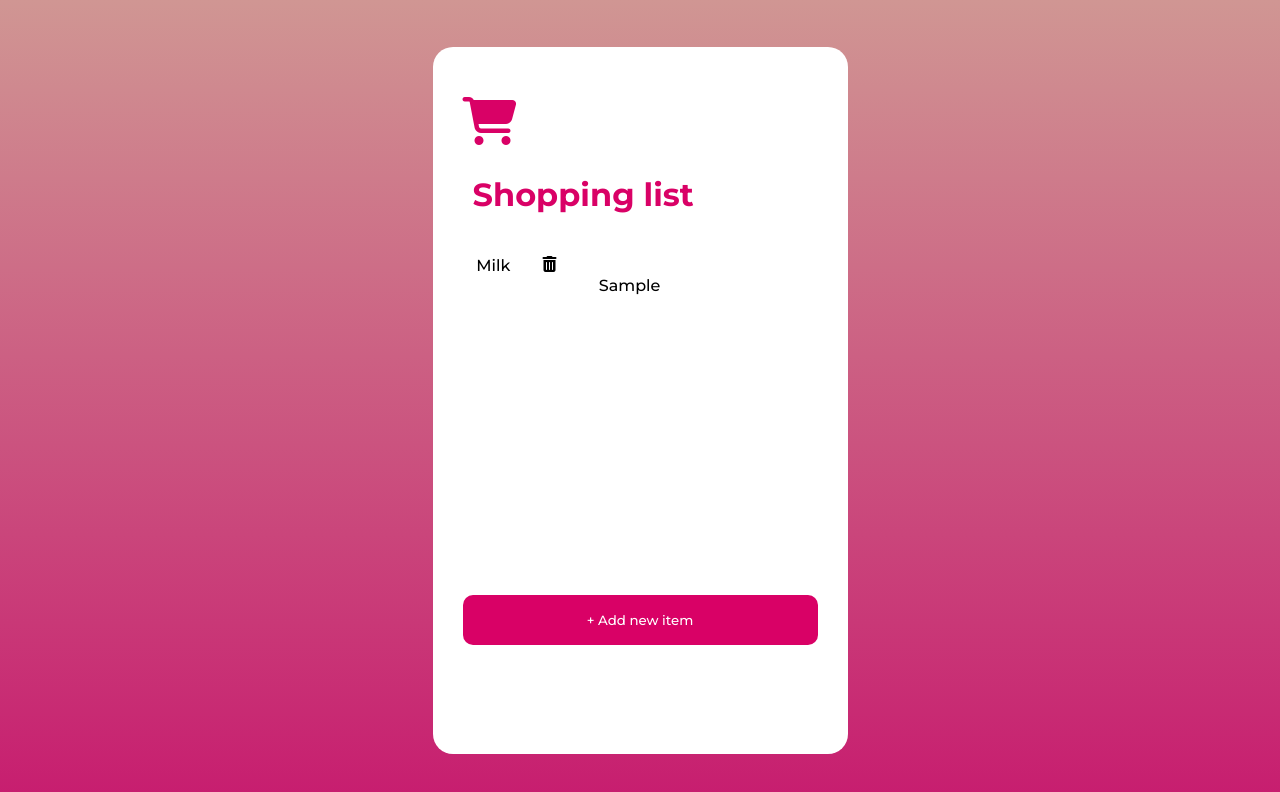
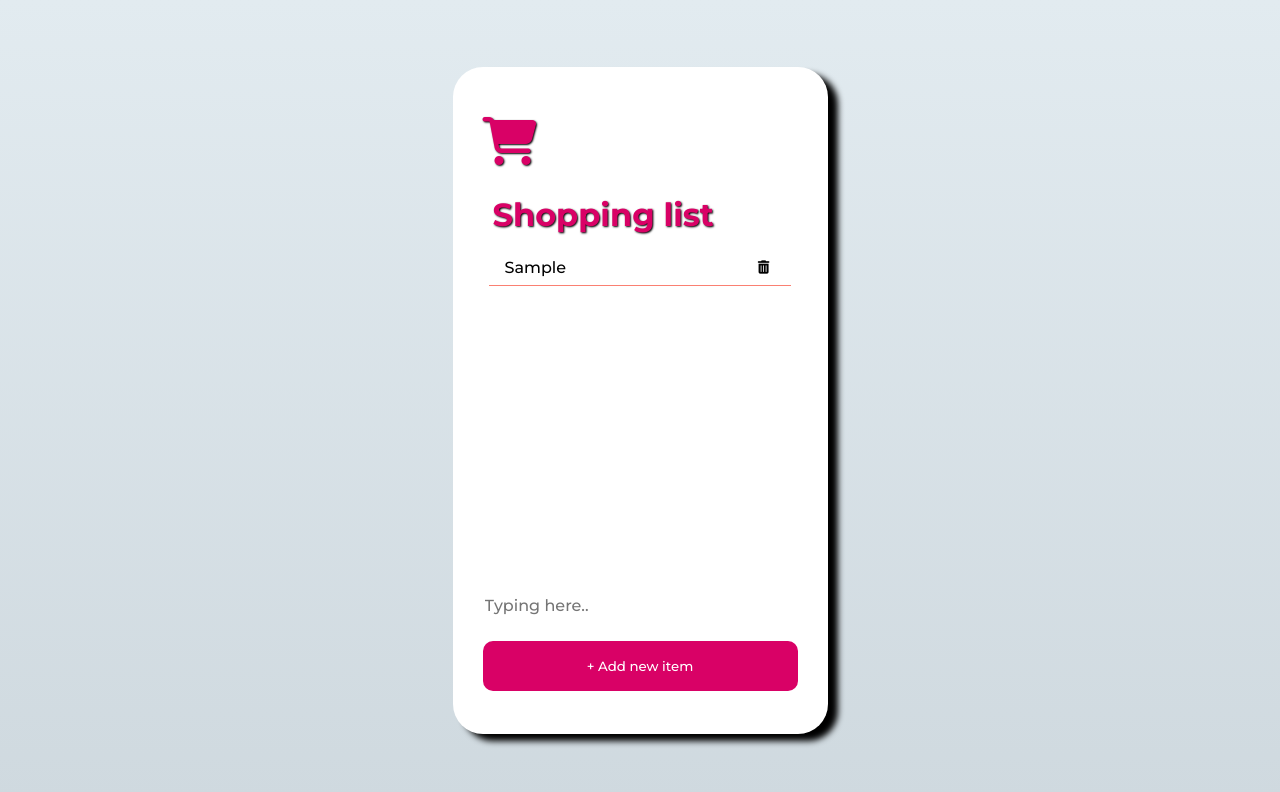
Before and after one commit to helloworld-Jisoo/JavaScript101, a plain HTML site: page 2. DOM/index.html in a window 1280 px wide. Both pictures are taken after typing "Sample" into the empty fields and a click on the button "+ Add new item". Drawn offline with Linux system fonts and the light colour scheme.

Commit message:
Shopping List done
#DOM
#appendChild
#setAttribute
#innerHTML
#removeChild

```diff
--- a/2. DOM/index.html
+++ b/2. DOM/index.html
@@ -3,26 +3,22 @@
 <head>
   <meta charset="UTF-8">
   <meta name="viewport" content="width=device-width, initial-scale=1.0">
+  <script src="main.js" defer></script>
   <link rel="stylesheet" href="style.css">
   <title>Shopping List</title>
 </head>
 <body>
   <section class="shopping">
-  <header>
+  <header class="header">
     <i class="fas fa-shopping-cart"></i>
     <p>Shopping list</p>
   </header>
-<div class="content">
-  <ul>
-    <li>Milk<i class="fas fa-trash-alt"></i></li>
-
-  </ul>
-</div>
-<form class="form">
-<input type="text" placeholder="Typing here..">
-<button type="button"> + Add new item</button>
-</form>
-  <script src="main.js"></script>
+<ul class="items">
+</ul>
+<footer class="footer">
+<input class="input" type="text" placeholder="Typing here..">
+<button class="add" type="button"> + Add new item</button>
+</footer>
   <script src="https://kit.fontawesome.com/9597d7e626.js" crossorigin="anonymous"></script>
   </section>
 </body>
--- a/2. DOM/main.js
+++ b/2. DOM/main.js
@@ -1,13 +1,63 @@
+const items = document.querySelector('.items');
+const input = document.querySelector('.input');
+const addBtn = document.querySelector('.add');
 
-const button = document.querySelector('button');
+function onAdd(){
+   // 1. 사용자가 입력한 텍스트를 받아옴
+   const text = input.value;
+   if (text === ''){
+     input.focus();
+     return;
+   }
+   // 2. 새로운 아이템 만듬 (텍스트+삭제버튼)
+   const item = createItem(text);//text(input.value)를 전달받음
+   // 3. items 컨테이너 안에 새로만든 아이템을 추가한다
+   items.appendChild(item);
+   // 4. 새로 추가된 아이템으로 scrolling
+   item.scrollIntoView({block:'center'});
+   // 5. input을 초기화한다
+   input.value = ''; // input의 value를 텅텅비어진 값으로 초기화한다.
+   input.focus();
+  }
 
+// 새로운 DOM요소 만들기
+function createItem(text){
+  // item 한줄에 있는 요소들(리스트)만들기
+  const itemRow = document.createElement('li');
+  itemRow.setAttribute('class', 'item__row' );
 
-function plusList(){
-  const list = document.querySelector('li');
-  const input = document.querySelector('input');
-  list.appendChild(input);
-  document.querySelector("ul").appendChild(list);
+  const item = document.createElement('div');
+  item.setAttribute('class', 'item');
+
+  const span = document.createElement('span');
+  span.setAttribute('class', 'item__name');
+  span.innerHTML = text;
+
+  const deleteBtn = document.createElement('button');
+  deleteBtn.setAttribute('class','item__delete')
+  deleteBtn.innerHTML = '<i class="fas fa-trash-alt trash"></i>';
+  deleteBtn.addEventListener("click",()=>{
+    items.removeChild(itemRow);
+  });
+
+  const itemDivider = document.createElement('div');
+  itemDivider.setAttribute('class', 'item__divider')
+
+    // item 안에 span과 deleteBtn 넣어주기
+  item.appendChild(span);
+  item.appendChild(deleteBtn);
+  // itemRow 안에 item(span&deleteBtn)과 devider 넣어주기
+  itemRow.appendChild(item);
+  itemRow.appendChild(itemDivider);
+
+  return itemRow;
 }
-button.addEventListener("click", ()=> {
-  plusList();
+
+addBtn.addEventListener("click",()=> {
+  onAdd();
+} )
+input.addEventListener("keypress",(event)=> {
+  if(event.key==='Enter'){
+    onAdd();
+  }
 });
--- a/2. DOM/style.css
+++ b/2. DOM/style.css
@@ -4,14 +4,17 @@
 }
 * {
   margin: 0;
+  box-sizing: border-box;
+}
+ul {
   padding: 0;
-  box-sizing: auto;
 }
 body {
   font-family: "Montserrat", sans-serif;
   width: 100%;
   height: 100vh;
-  background-image: linear-gradient(to top, #c71d6f 0%, #d09693 100%);
+  /*background-image: linear-gradient(to top, #c71d6f 0%, #d09693 100%);#*/
+  background-image: linear-gradient(to top, #cfd9df 0%, #e2ebf0 100%);
   display: flex;
   align-items: center;
   justify-content: center;
@@ -21,60 +24,75 @@ body {
   height: 667px;
   background-color: white;
   padding: 20px;
-  border-radius: 20px;
+  border-radius: 30px;
+  box-shadow: inset;
+  -webkit-box-shadow: 10px 7px 6px 0px #000000;
+  box-shadow: 10px 7px 6px 0px #000000;
 }
 
 header > i {
   color: var(--pink);
   font-size: 3em;
   margin: 30px 10px;
+  text-shadow: 1px 1px 2px black;
 }
 
 header > p {
   font-size: 2em;
   font-weight: 700;
-  margin-bottom: 10%;
+  margin-bottom: 5%;
   margin-left: 20px;
   color: var(--pink);
+  text-shadow: 1px 1px 2px black;
 }
 
-.content {
-  font-size: 1em;
+.items {
+  height: 330px;
+  overflow: auto;
+}
+
+.item {
+  display: flex;
+  justify-content: space-between;
+  padding: 8px 32px;
+}
+.item__divider {
   width: 90%;
-  height: 50%;
+  height: 1px;
+  background-color: salmon;
   margin: auto;
 }
-ul {
+.item__delete {
+  cursor: pointer;
+  outline: none;
+  border: none;
+  background-color: transparent;
+  cursor: pointer;
+  transition: all 300ms ease-in;
+}
+
+.item__delete:hover {
+  color: var(--pink);
+  transform: scale(1.5);
+}
+
+.footer {
   display: flex;
   flex-direction: column;
 }
-li {
-  list-style: none;
-  display: flex;
-  justify-content: space-between;
-  margin: 5px;
-}
-li > i:hover {
-  color: var(--pink);
-  cursor: pointer;
-}
-.form {
-  display: flex;
-  flex-direction: column;
-}
-
 input {
-  margin: 20px 10px;
   border: none;
   font-family: inherit;
   font-size: 1em;
+  margin: 15px 10px;
 }
 input:focus {
   outline: none;
 }
 
-button {
+.add {
   border: none;
+  outline: none;
   border-radius: 10px;
   height: 50px;
   background-color: var(--pink);
```
